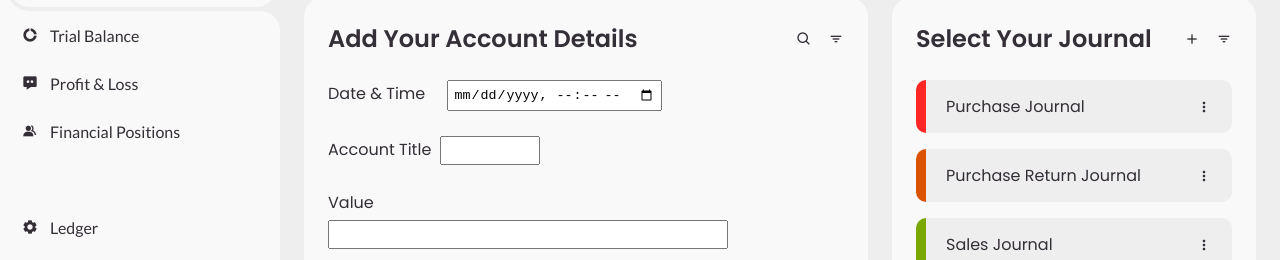
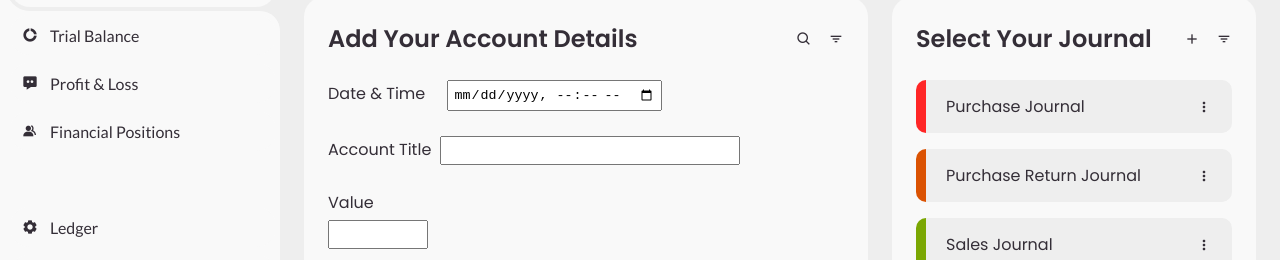
Before and after one commit to nimash3eshan/COMBook, a plain HTML site: page addtotrailBalance.html in a window 1280 px wide. Shown: the part 209-469 px from the top of the page. Drawn offline with nearby package versions, Linux system fonts and the light colour scheme.

Commit message:
Update addtotrailBalance.html

```diff
--- a/addtotrailBalance.html
+++ b/addtotrailBalance.html
@@ -131,9 +131,9 @@
                         <label for="date">Date & Time</label>&nbsp;&nbsp;&nbsp;&nbsp;
                         <input type="datetime-local" name="" id="" style="width: 2	200px; padding: 5px;"><br><br>
                         <label for="title">Account Title</label>&nbsp;
-                        <input type="text" name="title" id="" style="width: 100px; padding: 5px;"><br><br>
+                        <input type="text" name="title" id="" style="width: 300px; padding: 5px;"><br><br>
                         <label for="value">Value</label><br>
-                        <input type="number" name="value" id="" style="width: 400px; padding: 5px; margin-top: 5px;"><br><br>
+                        <input type="number" name="value" id="" style="width: 100px; padding: 5px; margin-top: 5px;"><br><br>
                         <label for="cd">Credit/Debit</label><br>
                         <select name="cd" id="cars">
                                 <option value="credit">Credit</option>
```
